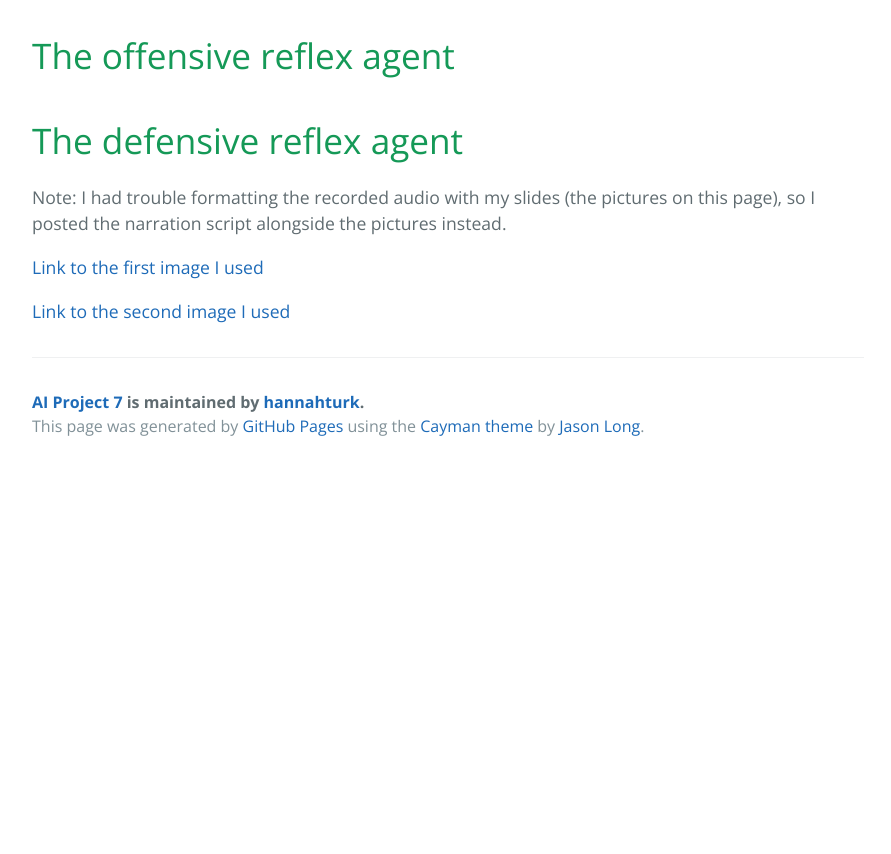
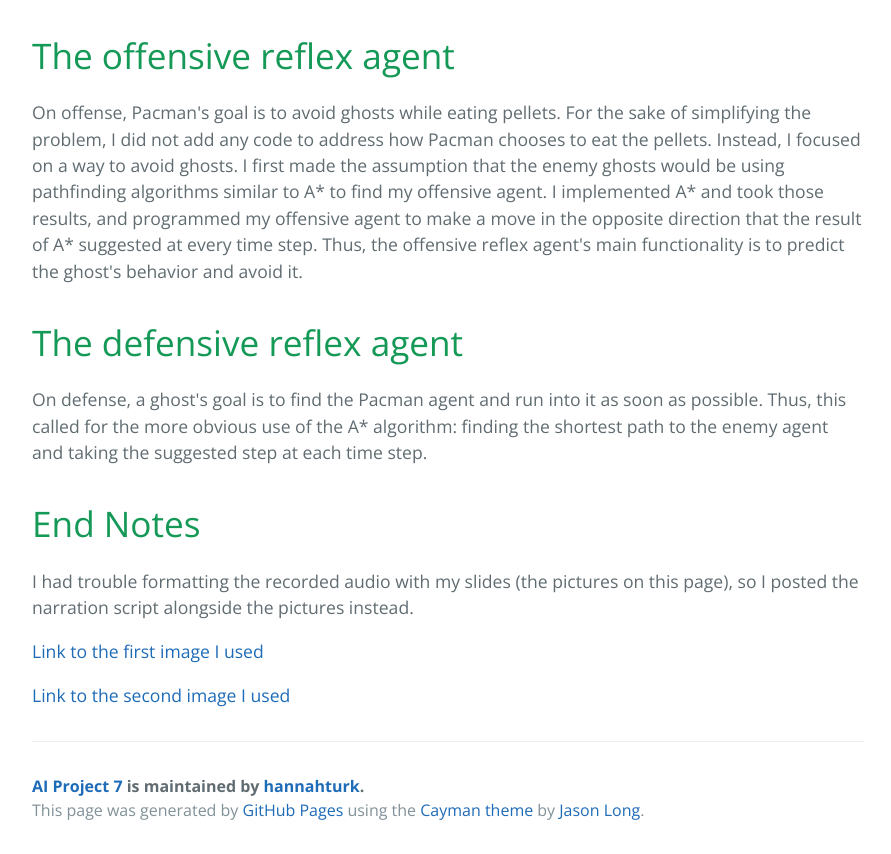
Before and after one commit to hannahturk/AIProject7, a plain HTML site: page index.html in a window 1280 px wide. Shown: the part 2411-3265 px from the top of the page, without its empty margins (192-1083 px from the left). Before the commit the page ends 2881 px from the top, so only its background shows below. Drawn offline with nearby package versions, Linux system fonts and the light colour scheme.

Commit message:
Create gh-pages branch via GitHub

```diff
--- a/index.html
+++ b/index.html
@@ -54,10 +54,17 @@
 <h1>
 <a id="the-offensive-reflex-agent" class="anchor" href="#the-offensive-reflex-agent" aria-hidden="true"><span class="octicon octicon-link"></span></a>The offensive reflex agent</h1>
 
+<p>On offense, Pacman's goal is to avoid ghosts while eating pellets. For the sake of simplifying the problem, I did not add any code to address how Pacman chooses to eat the pellets. Instead, I focused on a way to avoid ghosts. I first made the assumption that the enemy ghosts would be using pathfinding algorithms similar to A* to find my offensive agent. I implemented A* and took those results, and programmed my offensive agent to make a move in the opposite direction that the result of A* suggested at every time step. Thus, the offensive reflex agent's main functionality is to predict the ghost's behavior and avoid it.</p>
+
 <h1>
 <a id="the-defensive-reflex-agent" class="anchor" href="#the-defensive-reflex-agent" aria-hidden="true"><span class="octicon octicon-link"></span></a>The defensive reflex agent</h1>
 
-<p>Note: I had trouble formatting the recorded audio with my slides (the pictures on this page), so I posted the narration script alongside the pictures instead.</p>
+<p>On defense, a ghost's goal is to find the Pacman agent and run into it as soon as possible. Thus, this called for the more obvious use of the A* algorithm: finding the shortest path to the enemy agent and taking the suggested step at each time step.  </p>
+
+<h1>
+<a id="end-notes" class="anchor" href="#end-notes" aria-hidden="true"><span class="octicon octicon-link"></span></a>End Notes</h1>
+
+<p>I had trouble formatting the recorded audio with my slides (the pictures on this page), so I posted the narration script alongside the pictures instead.</p>
 
 <p><a href="https://s3-us-west-2.amazonaws.com/cs188websitecontent/projects/sp15/contest2/capture_the_flag2.png">Link to the first image I used</a></p>
 
```
Also changed, not shown: params.json (+1 -1 lines).
